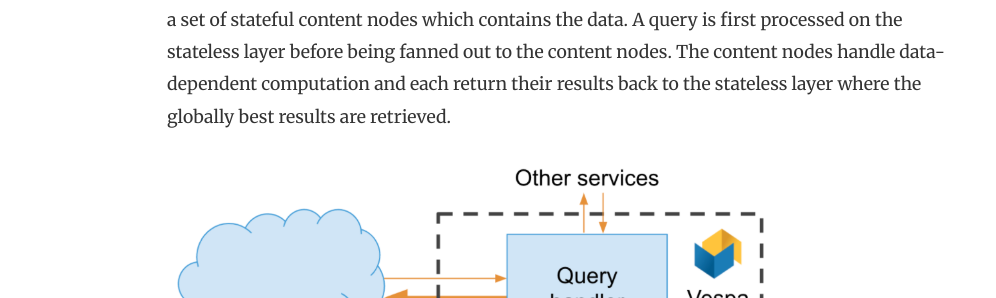
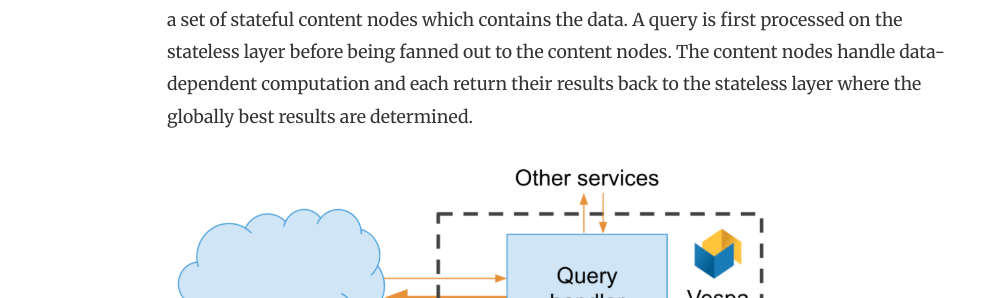
Before and after one commit to vespa-engine/blog, a Jekyll site: the page built from _posts/2020-07-02-introducing-nlp-with-transformers-on-vespa.md, in a window 1280 px wide and 900 px high, scrolled down 1671 px. Shown: the part 316-614 px from the top of the window, without its empty margins (118-1114 px from the left). Built offline with Jekyll 4.4.1, drawn with Linux system fonts in a browser that asks for light colours; nearby versions of some CDN libraries; comment, search, counter and statistics services are not loaded; some of the changed text lies outside the part shown.

Commit message:
Apply suggestions from code review

```diff
--- a/_posts/2020-07-02-introducing-nlp-with-transformers-on-vespa.md
+++ b/_posts/2020-07-02-introducing-nlp-with-transformers-on-vespa.md
@@ -60,7 +60,7 @@ consists of a set of stateless nodes and a set of stateful content nodes which
 contains the data. A query is first processed on the stateless layer before
 being fanned out to the content nodes. The content nodes handle data-dependent
 computation and each return their results back to the stateless layer where the
-globally best results are retrieved.
+globally best results are determined.
 
 ![Evaluating models on the content nodes](/assets/2020-07-02-introducing-nlp-with-transformers-on-vespa/models_on_content_nodes.png)
 
```
Also changed, not shown: other parts of _posts/2020-07-02-introducing-nlp-with-transformers-on-vespa.md (+2 -2 lines).
